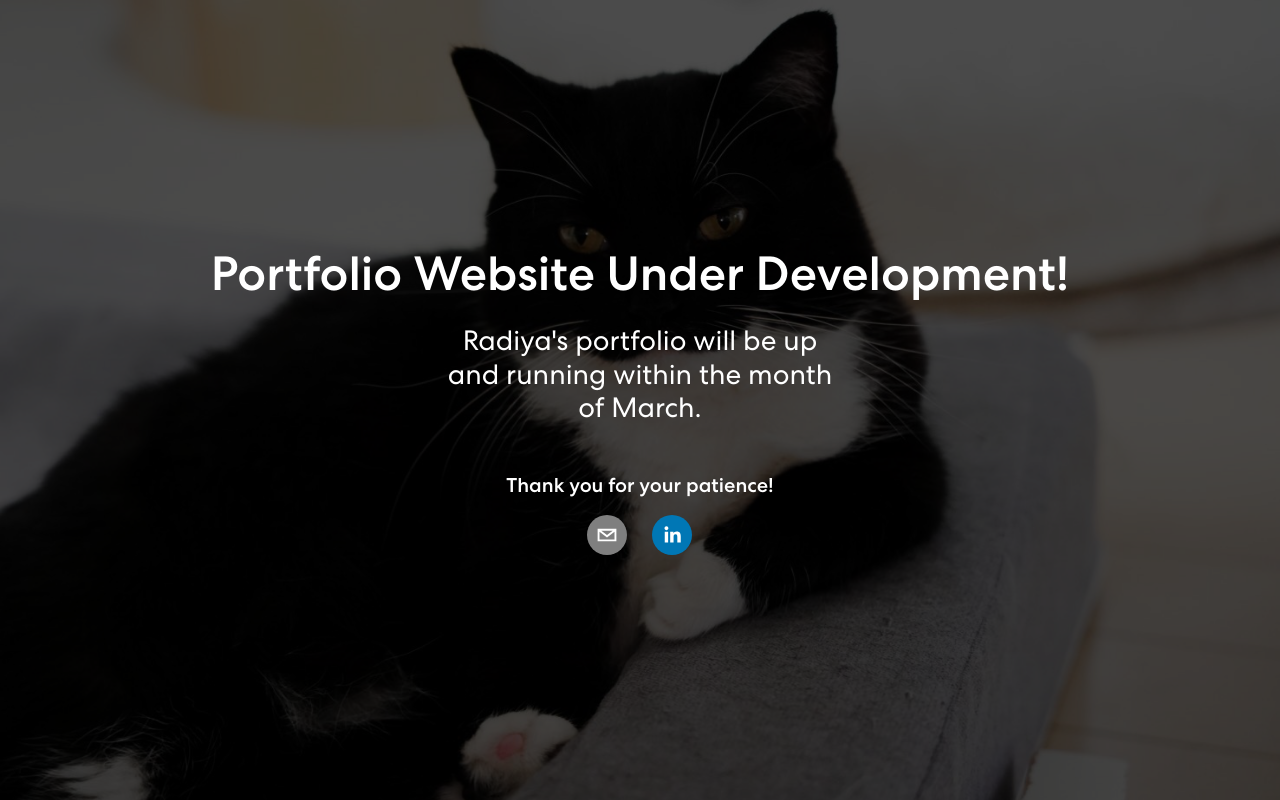
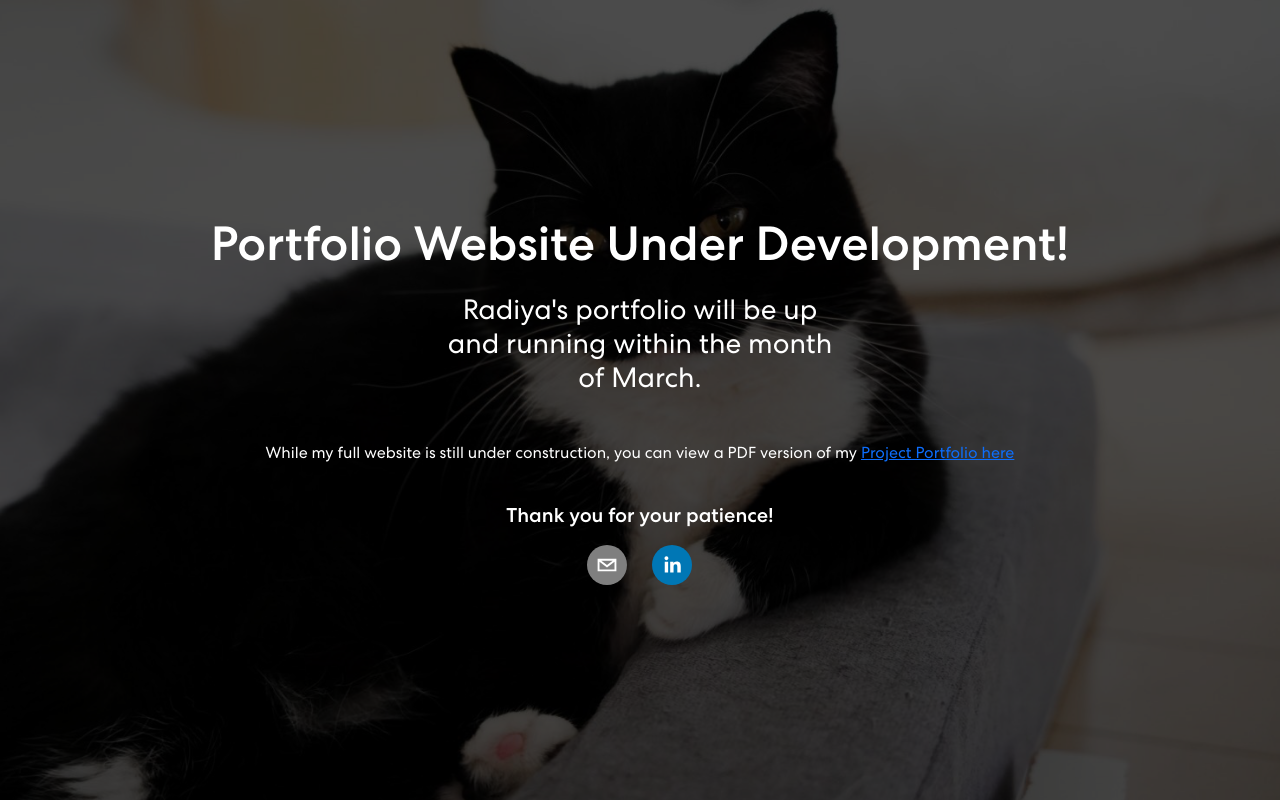
Before and after one commit to KiinanIshihara/Personal-Portfolio-Rfirdaus, a React (Create React App) app: page / in a window 1280 px wide. Built offline with nearby package versions, Linux system fonts and the light colour scheme.

Commit message:
Added pdf portfolio

```diff
--- a/package.json
+++ b/package.json
@@ -15,6 +15,7 @@
     "react-bootstrap": "^2.10.9",
     "react-bootstrap-icons": "^1.11.5",
     "react-dom": "^19.0.0",
+    "react-icons": "^5.5.0",
     "react-multi-carousel": "^2.8.5",
     "react-scripts": "^5.0.1",
     "react-share": "^5.2.2",
--- a/public/index.html
+++ b/public/index.html
@@ -7,7 +7,7 @@
     <meta name="theme-color" content="#000000" />
     <meta
       name="description"
-      content="Web site created using create-react-app"
+      content="Radiya Keenan Firdaus' portfolio website made using React"
     />
     <link rel="apple-touch-icon" href="%PUBLIC_URL%/logo192.png" />
     <!--
@@ -24,7 +24,7 @@
       work correctly both with client-side routing and a non-root public URL.
       Learn how to configure a non-root public URL by running `npm run build`.
     -->
-    <title>React App</title>
+    <title>Radiya Firdaus</title>
   </head>
   <body>
     <noscript>You need to enable JavaScript to run this app.</noscript>
--- a/src/App.js
+++ b/src/App.js
@@ -22,6 +22,11 @@ function App() {
       <div className="page__content">
         <h1>Portfolio Website Under Development!</h1>
         <h3  style={{marginTop:"5px"}}>Radiya's portfolio will be up and running within the month of March.</h3>
+        <p style={{textAlign:"center", paddingLeft:"50px", paddingRight:"50px"}}>
+          While my full website is still under construction, you can view a PDF version of my <a href="https://drive.google.com/file/d/1tBbBTrumTP043U8U2C-tUpVNzjlsG1Ge/view?usp=sharing" target="_blank" rel="noopener noreferrer">Project Portfolio here</a>
+
+        </p>
+        <br></br>
         <h5>Thank you for your patience!</h5>
 
         <div style={{textAlign:"center", marginTop:"10px"}}>
```
Also changed, not shown: 2 other files (tests, documents, lock files or other folders).
